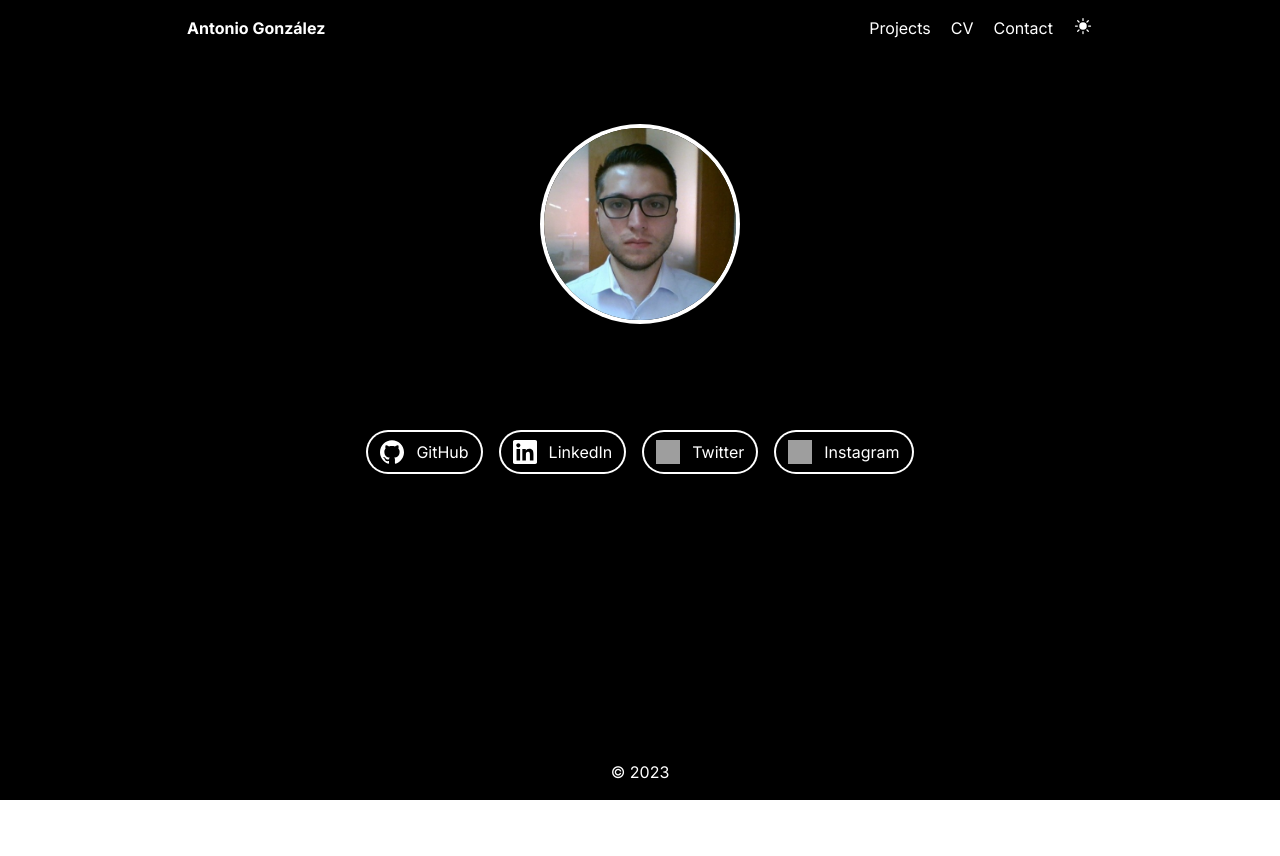
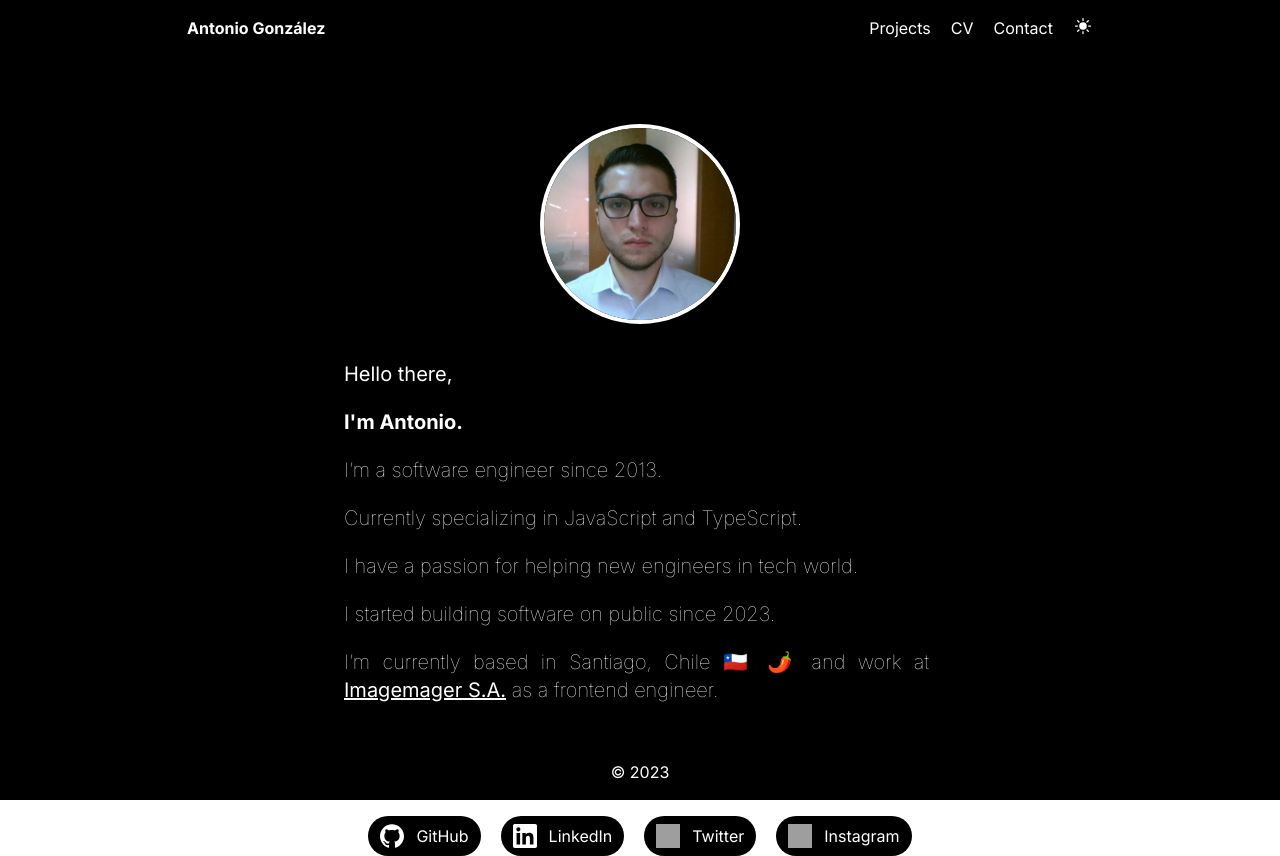
Before and after one commit to chilleno/portfolio, a Next.js app: page / in a window 1280 px wide. Before the commit the page ends 800 px from the top, so only its background shows below. Built offline with nearby package versions, Linux system fonts and the light colour scheme; grey boxes are pictures that could not be loaded.

Commit message:
Update page.tsx
- implement MainText component

```diff
--- a/src/app/page.tsx
+++ b/src/app/page.tsx
@@ -2,6 +2,7 @@
 import { useState, useEffect } from 'react';
 import Header from "./Components/Header";
 import Avatar from "./Components/Avatar";
+import MainText from './Components/MainText';
 import Links from "./Components/Links";
 import Footer from "./Components/Footer";
 
@@ -30,6 +31,9 @@ export default function Home() {
       <Avatar
         darkMode={darkMode}
       />
+      <MainText
+        darkMode={darkMode}
+      />
       <Links
         darkMode={darkMode}
       />
```
